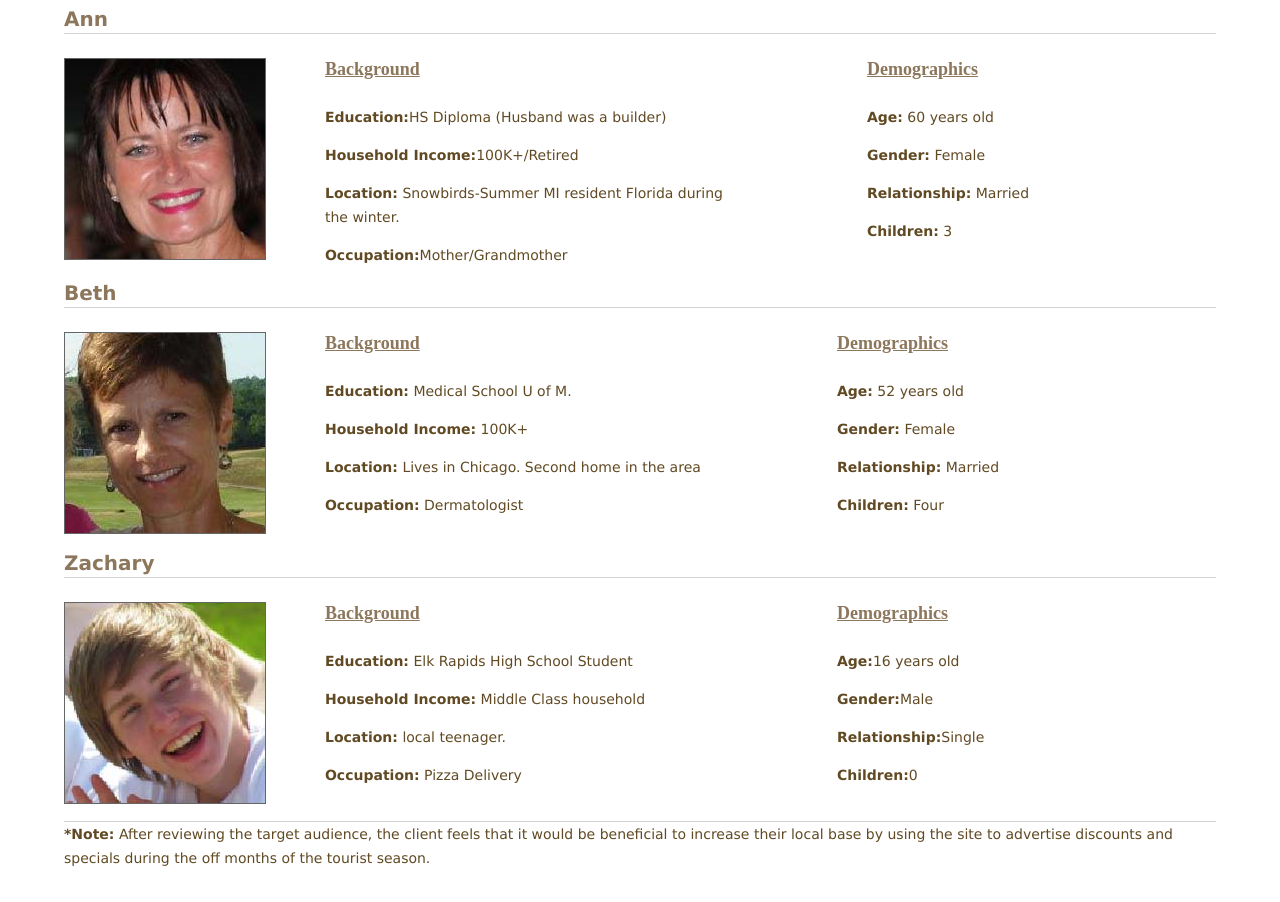
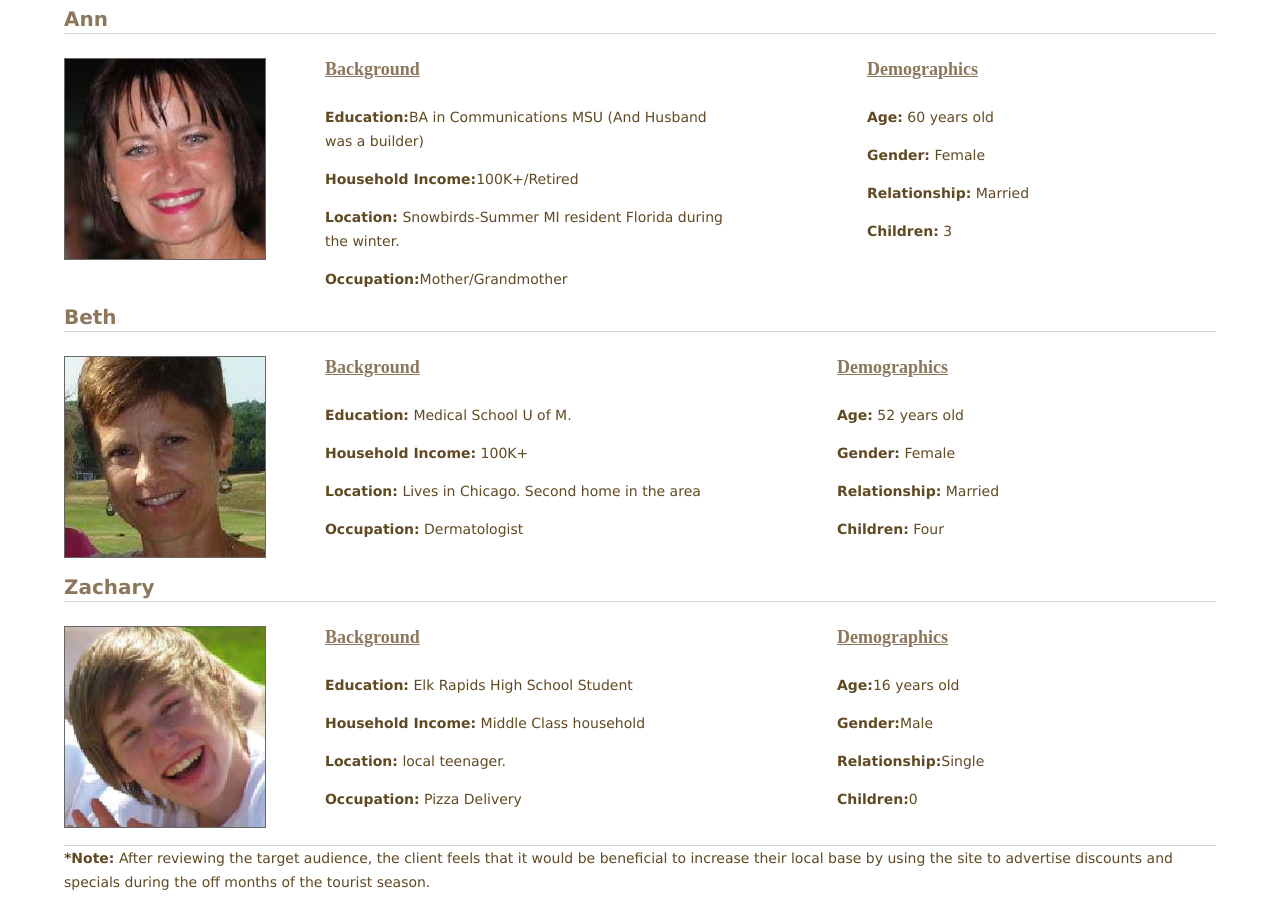
Before and after one commit to LittlefieldBous/Amy-Project-Analysis, a plain HTML site: page index.html in a window 1280 px wide. Shown: the part 4773-5675 px from the top of the page. Drawn offline with Linux system fonts and the light colour scheme.

Commit message:
changed info
info

```diff
--- a/index.html
+++ b/index.html
@@ -358,7 +358,7 @@
     <div class="back3">
    <h4>Background</h4>
 
-   <p><strong>Education:</strong>HS Diploma (Husband was a builder)</p>
+   <p><strong>Education:</strong>BA in Communications MSU (And Husband was a builder)</p>
 
    <p><strong>Household Income:</strong>100K+/Retired</p>
 
```
